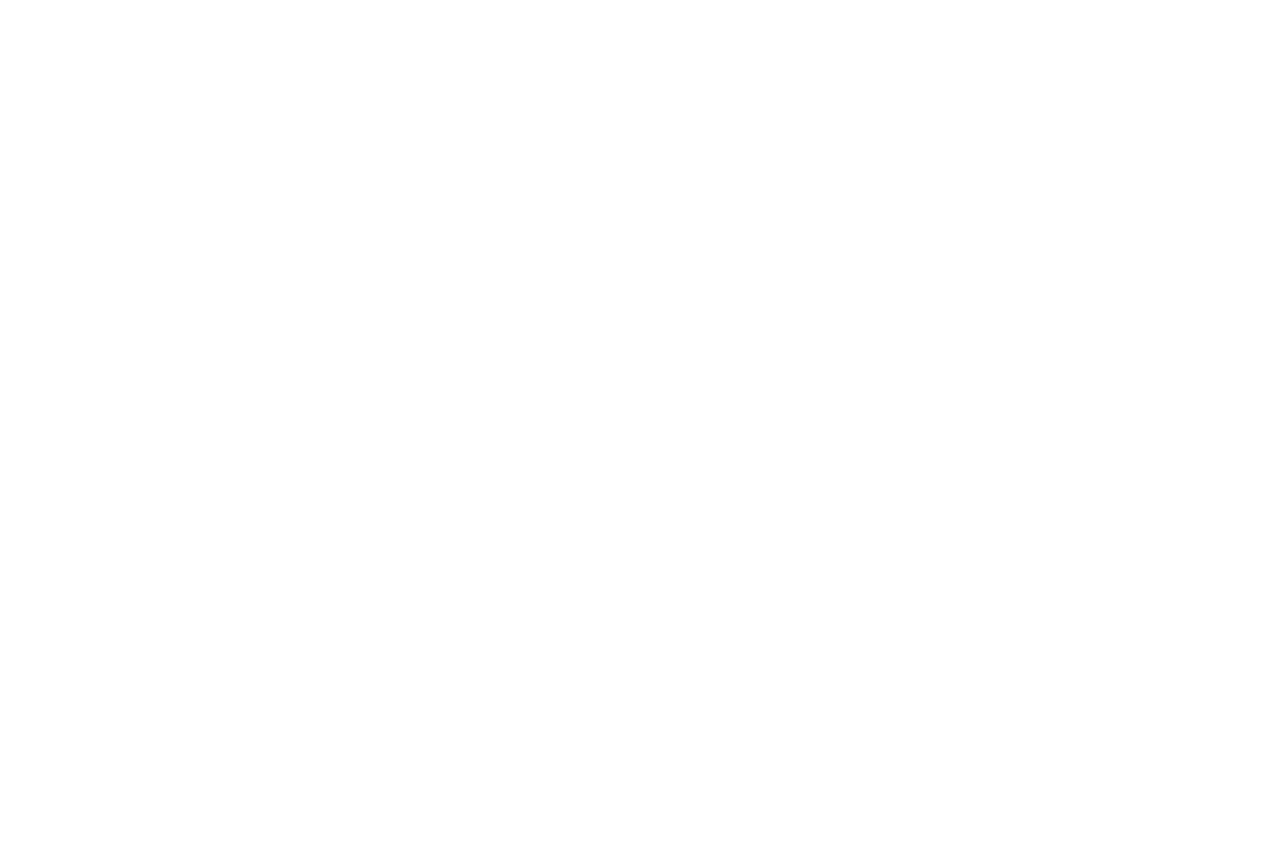
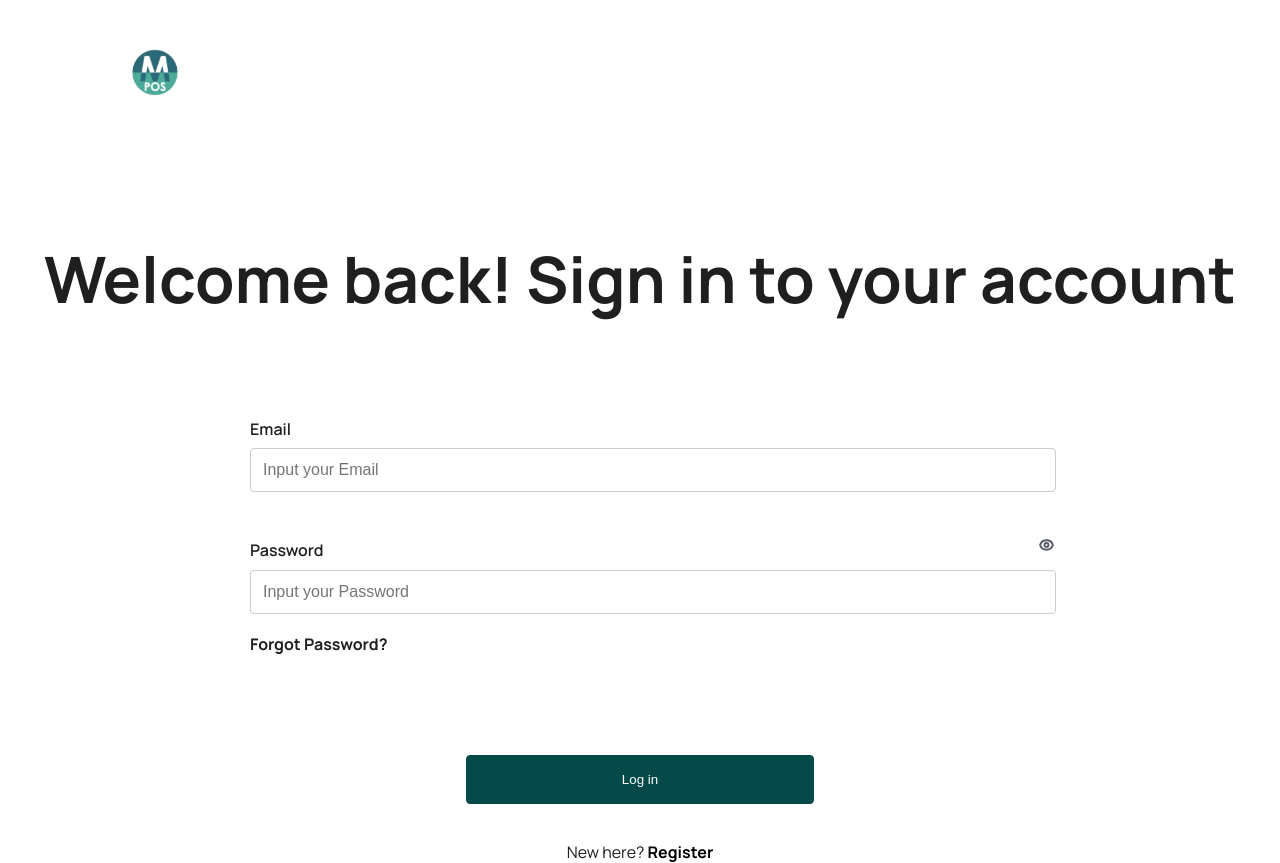
Before and after one commit to Drizzy-hub/MPOS, a React (Create React App) app: page /login in a window 1280 px wide. Before the commit the page ends 800 px from the top, so only its background shows below. Built offline with nearby package versions, Linux system fonts and the light colour scheme.

Commit message:
chore: Login and Signup

```diff
--- a/src/App.tsx
+++ b/src/App.tsx
@@ -1,7 +1,7 @@
 import React, { useContext } from 'react';
 import { BrowserRouter, Navigate, Route, Routes } from 'react-router-dom';
 import { AppNavigator, AuthNavigator } from './navigation';
-import { Landing, MissingPage } from './pages';
+import { Landing, Login, MissingPage, Signup } from './pages';
 import { AuthenticatedUserContext } from './provider';
 
 function App() {
@@ -9,8 +9,10 @@
 	return (
 		<BrowserRouter>
 			<Routes>
-        <Route key={'LandingPage'} path={'/'} element={<Landing/>}/>
-        {AuthNavigator.map(({ path, Component, name }) => (
+				<Route key={'LandingPage'} path={'/'} element={<Landing />} />
+				<Route path="/login" element={<Login />} />
+				<Route path="/signup" element={<Signup />} />
+				{/* {AuthNavigator.map(({ path, Component, name }) => (
           <Route
             key={name}
             path={path}
@@ -23,8 +25,8 @@
             path={path}
             element={user ? <Component /> : <Navigate to="/login" />}
           />
-        ))}
-        <Route path="*" element={<MissingPage/>} />
+        ))} */}
+				<Route path="*" element={<MissingPage />} />
 			</Routes>
 		</BrowserRouter>
 	);
--- a/src/assets/icons/index.ts
+++ b/src/assets/icons/index.ts
@@ -1,3 +1,5 @@
 import { ReactComponent as LogoIcon } from './logo.svg';
 import { ReactComponent as ImageOne } from './imageOne.svg';
-export { LogoIcon, ImageOne };
+import { ReactComponent as Eye } from './eyeIcon.svg';
+import { ReactComponent as Eyeoff } from './eyeOff.svg';
+export { LogoIcon, ImageOne, Eye, Eyeoff };
--- a/src/components/Header.tsx
+++ b/src/components/Header.tsx
@@ -6,9 +6,7 @@
 	return (
 		<>
 			<Navbar>
-				<div>
-					<LogoIcon />
-				</div>
+				<LogoIcon />
 			</Navbar>
 		</>
 	);
@@ -18,55 +16,6 @@
 
 const Navbar = styled.header`
 	display: flex;
-	justify-content: space-between;
 	align-items: center;
-
-	.logo {
-		display: flex;
-		gap: 10px;
-	}
-	.logo img {
-		display: none;
-	}
-
-	.navlinks a {
-		color: #454545;
-		border: 1px solid #fff;
-		padding: 10px;
-		transition: 0.3s all linear;
-
-		:hover {
-			border-bottom: 1px solid #454545;
-			transition: 0.3s all linear;
-		}
-	}
-
-	@media screen and (max-width: 767px) {
-		.logo img {
-			display: block;
-			cursor: pointer;
-		}
-
-		.navlinks {
-			display: none;
-		}
-
-		.responsive {
-			display: block;
-			position: fixed;
-			background-color: #fff;
-			border-bottom: 1px solid;
-			transition: 0.3s all linear;
-			width: 100%;
-			top: 70px;
-
-			a {
-				display: block;
-				text-align: left;
-				color: #454545;
-				width: 100%;
-				padding: 15px 12px;
-			}
-		}
-	}
+	padding: 32px 120px 32px 120px;
 `;
--- /dev/null
+++ b/src/components/Input.tsx
@@ -0,0 +1,86 @@
+import React, { useState, forwardRef, InputHTMLAttributes } from 'react';
+import './input.css';
+import { P } from '../utils/Typography';
+import { Eye, Eyeoff } from '../assets';
+import { Link } from 'react-router-dom';
+
+interface Props extends InputHTMLAttributes<HTMLInputElement> {
+	label: string;
+	margin?: number;
+}
+
+const TextInput = forwardRef<HTMLInputElement, Props>(
+	({ label, ...inputProps }, ref) => {
+		return (
+			<div className="input-container">
+				<P fontWeight="600" fontSize="16px">
+					{label}
+				</P>
+				<input className="input" ref={ref} {...inputProps} />
+			</div>
+		);
+	}
+);
+
+const PasswordInput = forwardRef<HTMLInputElement, Props>(
+	({ label, margin, ...inputProps }, ref) => {
+		const [show, setShow] = useState(false);
+
+		return (
+			<div className="input-container">
+				<div className="row">
+					<div style={{ marginRight: margin }}>
+						<P fontWeight="600" fontSize="16px">
+							{label}
+						</P>
+					</div>
+					<div
+						className="icon"
+						onClick={() => {
+							setShow(!show);
+						}}
+					>
+						{show ? <Eyeoff /> : <Eye />}
+					</div>
+				</div>
+				<input
+					className="input"
+					ref={ref}
+					// type={show ? 'text' : 'password'}
+					{...inputProps}
+				/>
+			</div>
+		);
+	}
+);
+
+interface ButtonProps extends React.ButtonHTMLAttributes<HTMLButtonElement> {
+	to: string;
+	title: string;
+	color?: string;
+	bgColor?: string;
+	fontWeight?: string;
+	fontSize?: string;
+}
+const Button: React.FC<ButtonProps> = ({
+	to,
+	title,
+	color,
+	bgColor,
+	fontWeight,
+	fontSize,
+	...rest
+}) => {
+	return (
+		<Link to={to} className="button-link">
+			<button
+				className="primary-button"
+				style={{ color, backgroundColor: bgColor, fontWeight, fontSize }}
+				{...rest}
+			>
+				{title}
+			</button>
+		</Link>
+	);
+};
+export { TextInput, PasswordInput, Button };
--- /dev/null
+++ b/src/components/button.css
@@ -0,0 +1,38 @@
+/* Button.css */
+
+.button-link {
+	text-decoration: none;
+}
+
+.primary-button,
+.secondary-button {
+	display: inline-block;
+	padding: 0.8rem 1.5rem;
+	border-radius: 6.25rem;
+	cursor: pointer;
+	text-align: center;
+	font-size: var(--body-font-size-sm);
+	font-weight: var(--font-weight-normal);
+	border: 1px solid var(--color-primary);
+	transition: 0.3s all linear;
+}
+
+.primary-button {
+	background-color: var(--color-primary);
+	color: var(--color-light);
+}
+
+.secondary-button {
+	background-color: var(--color-light);
+	color: var(--color-primary);
+	border: 1px solid var(--color-primary-dark);
+}
+
+.primary-button:hover,
+.secondary-button:hover {
+	transition: 0.3s all linear;
+}
+
+.secondary-button:hover {
+	color: #fff;
+}
--- a/src/components/index.ts
+++ b/src/components/index.ts
@@ -5,3 +5,4 @@
 export { default as Header } from './Header';
 export { Container, ContainerTwo } from './Container';
 export { default as ImageContainer } from './ImageContainer';
+export * from './Input';
--- /dev/null
+++ b/src/components/input.css
@@ -0,0 +1,35 @@
+.input-container {
+	display: flex;
+	flex-direction: column;
+	gap: 0.5rem;
+}
+
+.row {
+	display: flex;
+	justify-content: space-between;
+}
+
+.input {
+	padding: 0.75rem;
+	font-size: 1rem;
+	border: 1px solid #ccc;
+	border-radius: 4px;
+	width: 100%;
+	color: '2D3648';
+}
+
+.icon {
+	cursor: pointer;
+	display: flex;
+	justify-content: flex-end;
+}
+.button-link {
+	text-decoration: none;
+}
+.primary-button {
+	padding: 1rem;
+	background-color: #054a49;
+	cursor: pointer;
+	text-align: center;
+	border: 1px solid #054a49;
+}
--- a/src/pages/auth/Login.tsx
+++ b/src/pages/auth/Login.tsx
@@ -1,11 +1,75 @@
-import React from 'react';
+import React, { useState } from 'react';
+import { Button, Header, PasswordInput, TextInput } from '../../components';
+import { H1, P } from '../../utils/Typography';
 
 const Login = () => {
-  return (
-    <div>
+	const [password, setPassword] = useState('');
 
-    </div>
-  );
+	const handleChange = (e: React.ChangeEvent<HTMLInputElement>) => {
+		setPassword(e.target.value);
+	};
+	const renderAsterisks = () => {
+		return '*'.repeat(password.length);
+	};
+	return (
+		<>
+			<Header />
+			<div
+				style={{
+					display: 'flex',
+					justifyContent: 'center',
+					flexDirection: 'column',
+					marginTop: '6rem',
+					alignItems: 'center',
+				}}
+			>
+				<H1>Welcome back! Sign in to your account</H1>
+				<div style={{ width: 780, marginTop: 100 }}>
+					<TextInput label="Email" placeholder="Input your Email" />
+					<div style={{ marginTop: 47 }}>
+						<PasswordInput
+							margin={715}
+							value={renderAsterisks()}
+							onChange={handleChange}
+							label="Password"
+							placeholder="Input your Password"
+						/>
+					</div>
+					<P fontWeight="700" fontSize="16px" marginTop="19px">
+						Forgot Password?
+					</P>
+				</div>
+				<div
+					style={{
+						display: 'flex',
+						justifyContent: 'center',
+						alignItems: 'center',
+						flexDirection: 'column',
+						marginTop: 100,
+					}}
+				>
+					<Button
+						style={{ color: '#ffffff', borderRadius: 4, width: 348 }}
+						title="Log in"
+						to="/dashboard"
+					/>
+					<P marginTop="37px">
+						New here?{' '}
+						<a
+							style={{
+								color: '#000000',
+								fontWeight: '700',
+								textDecoration: 'none',
+							}}
+							href="/signup"
+						>
+							Register
+						</a>
+					</P>
+				</div>
+			</div>
+		</>
+	);
 };
 
 export default Login;
--- a/src/pages/auth/Signup.tsx
+++ b/src/pages/auth/Signup.tsx
@@ -1,11 +1,71 @@
 import React from 'react';
+import { Button, Header, PasswordInput, TextInput } from '../../components';
+import { H1, P } from '../../utils/Typography';
 
 const Signup = () => {
-  return (
-    <div>
-
-    </div>
-  );
+	return (
+		<>
+			<Header />
+			<div
+				style={{
+					display: 'flex',
+					justifyContent: 'center',
+					flexDirection: 'column',
+					marginTop: '6rem',
+					alignItems: 'center',
+				}}
+			>
+				<H1>Let's create your account</H1>
+				<div style={{ width: 780, marginTop: 100 }}>
+					<TextInput label="Email" placeholder="Input your Email" />
+					<div style={{ marginTop: 47 }}>
+						<PasswordInput
+							label="Confirm Password"
+							placeholder="Input your Password"
+						/>
+					</div>
+					<div style={{ marginTop: 47 }}>
+						<PasswordInput
+							margin={715}
+							label="Password"
+							placeholder="Input your Password"
+						/>
+					</div>
+					<P fontWeight="700" fontSize="16px" marginTop="19px">
+						Forgot Password?
+					</P>
+				</div>
+				<div
+					style={{
+						display: 'flex',
+						justifyContent: 'center',
+						alignItems: 'center',
+						flexDirection: 'column',
+						marginTop: 100,
+					}}
+				>
+					<Button
+						style={{ color: '#ffffff', borderRadius: 4, width: 348 }}
+						title="Log in"
+						to="/dashboard"
+					/>
+					<P marginTop="37px">
+						New here?{' '}
+						<a
+							style={{
+								color: '#000000',
+								fontWeight: '700',
+								textDecoration: 'none',
+							}}
+							href="/signup"
+						>
+							Register
+						</a>
+					</P>
+				</div>
+			</div>
+		</>
+	);
 };
 
 export default Signup;
```
Also changed, not shown: src/assets/icons/eyeIcon.svg (added), src/assets/icons/eyeOff.svg (added). Lines whose indentation alone changed are shown as unchanged.
